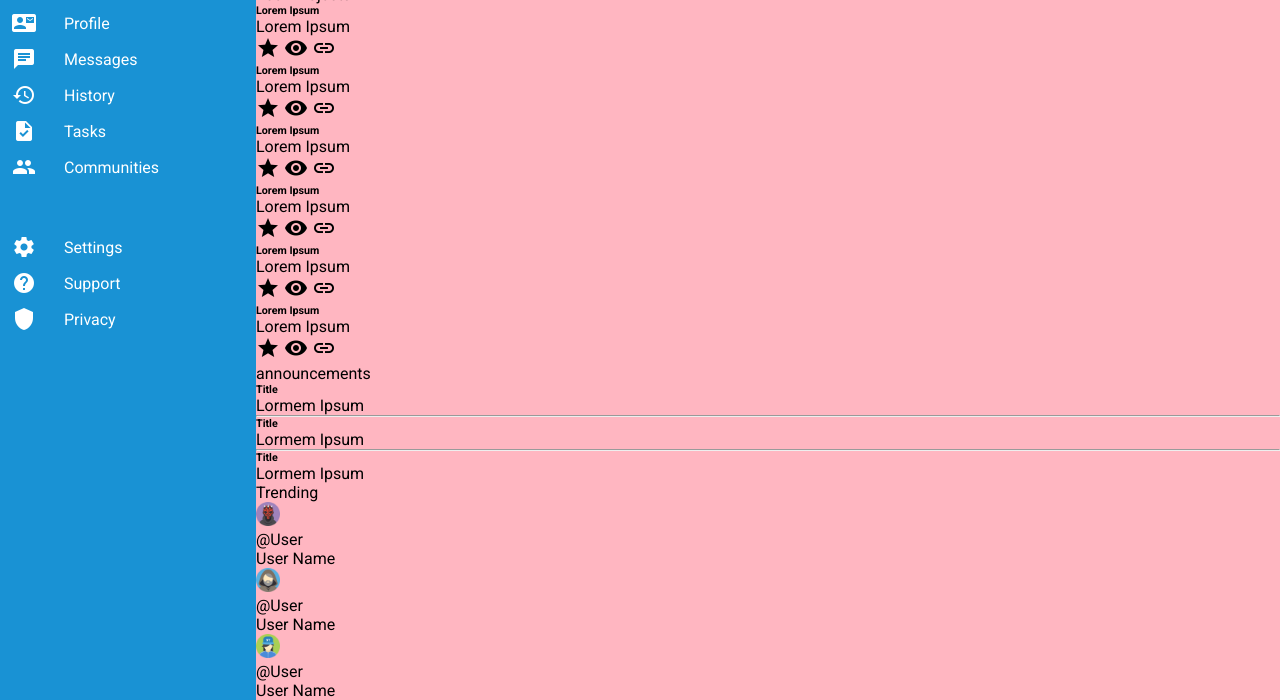
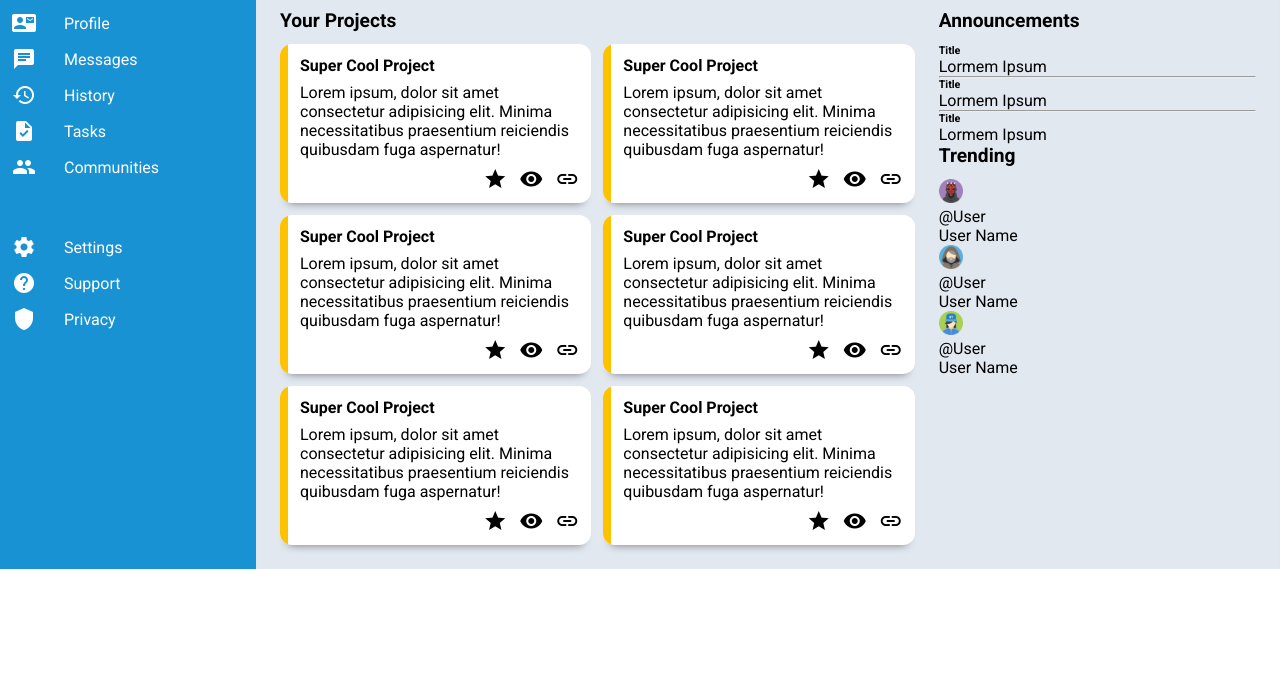
Before and after one commit to mbylater/odin-admin-dashboard, a plain HTML site: page index.html in a window 1280 px wide. Shown: the part 137-837 px from the top of the page. After the commit the page ends 800 px from the top, so only its background shows below. Drawn offline with Linux system fonts and the light colour scheme.

Commit message:
Update cards content and fif wrapping around the text

```diff
--- a/index.html
+++ b/index.html
@@ -92,71 +92,85 @@
         <div class="main">
             <div class="projects">
                 <p class="title">Your Projects</p>
-                <div class="card">
-                    <div class="stripe"></div>
-                    <h6>Lorem Ipsum</h6>
-                    <p>Lorem Ipsum</p>
-                    <div class="icons">
-                        <span class="material-icons black">star</span>
-                         <span class="material-icons black">visibility</span>
-                         <span class="material-icons black">link</span>
+                <div class="project-cards">
+                    <div class="card">
+                        <div class="stripe"></div>
+                        <div class="card-body">
+                            <h4>Super Cool Project</h4>
+                            <p>Lorem ipsum, dolor sit amet consectetur adipisicing elit. Minima necessitatibus praesentium reiciendis quibusdam fuga aspernatur!</p>
+                            <div class="icons">
+                                <span class="material-icons black">star</span>
+                                <span class="material-icons black">visibility</span>
+                                <span class="material-icons black">link</span>
+                            </div>
+                        </div>
                     </div>
-                </div>
-                <div class="card">
-                    <div class="stripe"></div>
-                    <h6>Lorem Ipsum</h6>
-                    <p>Lorem Ipsum</p>
-                    <div class="icons">
-                        <span class="material-icons black">star</span>
-                         <span class="material-icons black">visibility</span>
-                         <span class="material-icons black">link</span>
+                    <div class="card">
+                        <div class="stripe"></div>
+                        <div class="card-body">
+                            <h4>Super Cool Project</h4>
+                            <p>Lorem ipsum, dolor sit amet consectetur adipisicing elit. Minima necessitatibus praesentium reiciendis quibusdam fuga aspernatur!</p>
+                            <div class="icons">
+                                <span class="material-icons black">star</span>
+                                <span class="material-icons black">visibility</span>
+                                <span class="material-icons black">link</span>
+                            </div>
+                        </div>
                     </div>
-                </div>
-                <div class="card">
-                    <div class="stripe"></div>
-                    <h6>Lorem Ipsum</h6>
-                    <p>Lorem Ipsum</p>
-                    <div class="icons">
-                        <span class="material-icons black">star</span>
-                         <span class="material-icons black">visibility</span>
-                         <span class="material-icons black">link</span>
+                    <div class="card">
+                        <div class="stripe"></div>
+                        <div class="card-body">
+                            <h4>Super Cool Project</h4>
+                            <p>Lorem ipsum, dolor sit amet consectetur adipisicing elit. Minima necessitatibus praesentium reiciendis quibusdam fuga aspernatur!</p>
+                            <div class="icons">
+                                <span class="material-icons black">star</span>
+                                <span class="material-icons black">visibility</span>
+                                <span class="material-icons black">link</span>
+                            </div>
+                        </div>
                     </div>
-                </div>
-                <div class="card">
-                    <div class="stripe"></div>
-                    <h6>Lorem Ipsum</h6>
-                    <p>Lorem Ipsum</p>
-                    <div class="icons">
-                        <span class="material-icons black">star</span>
-                         <span class="material-icons black">visibility</span>
-                         <span class="material-icons black">link</span>
+                    <div class="card">
+                        <div class="stripe"></div>
+                        <div class="card-body">
+                            <h4>Super Cool Project</h4>
+                            <p>Lorem ipsum, dolor sit amet consectetur adipisicing elit. Minima necessitatibus praesentium reiciendis quibusdam fuga aspernatur!</p>
+                            <div class="icons">
+                                <span class="material-icons black">star</span>
+                                <span class="material-icons black">visibility</span>
+                                <span class="material-icons black">link</span>
+                            </div>
+                        </div>
                     </div>
-                </div>
-                <div class="card">
-                    <div class="stripe"></div>
-                    <h6>Lorem Ipsum</h6>
-                    <p>Lorem Ipsum</p>
-                    <div class="icons">
-                        <span class="material-icons black">star</span>
-                         <span class="material-icons black">visibility</span>
-                         <span class="material-icons black">link</span>
+                    <div class="card">
+                        <div class="stripe"></div>
+                        <div class="card-body">
+                            <h4>Super Cool Project</h4>
+                            <p>Lorem ipsum, dolor sit amet consectetur adipisicing elit. Minima necessitatibus praesentium reiciendis quibusdam fuga aspernatur!</p>
+                            <div class="icons">
+                                <span class="material-icons black">star</span>
+                                <span class="material-icons black">visibility</span>
+                                <span class="material-icons black">link</span>
+                            </div>
+                        </div>
                     </div>
-                </div>
-                <div class="card">
-                    <div class="stripe"></div>
-                    <h6>Lorem Ipsum</h6>
-                    <p>Lorem Ipsum</p>
-                    <div class="icons">
-                        <span class="material-icons black">star</span>
-                         <span class="material-icons black">visibility</span>
-                         <span class="material-icons black">link</span>
+                    <div class="card">
+                        <div class="stripe"></div>
+                        <div class="card-body">
+                            <h4>Super Cool Project</h4>
+                            <p>Lorem ipsum, dolor sit amet consectetur adipisicing elit. Minima necessitatibus praesentium reiciendis quibusdam fuga aspernatur!</p>
+                            <div class="icons">
+                                <span class="material-icons black">star</span>
+                                <span class="material-icons black">visibility</span>
+                                <span class="material-icons black">link</span>
+                            </div>
+                        </div>
                     </div>
                 </div>
             </div>
             <div class="body-right">
                 <div class="announcements">
-                    <p class="title">announcements</p>
-                    <div class="announcements-card">
+                    <p class="title">Announcements</p>
+                    <div class="announcement-cards">
                         <div class="announcement">
                             <h6>Title</h6>
                             <p>Lormem Ipsum</p>
--- a/styles.css
+++ b/styles.css
@@ -147,17 +147,73 @@ button {
 /* MAIN */
 
 .main {
+    display: grid;
+    grid-template-columns: 2fr 1fr;
     /* Visuals */
-    background-color: lightpink;
+    background-color: rgb(226, 232, 240);
+    padding: 24px;
+    box-shadow: inset 0 8px 8px -8px rgba(0,0,0,0.5);
+    gap: 24px;
 }
+
+.title {
+    font-weight: 600;
+    font-size: larger;
+    padding-bottom: 12px;
+}
+
+.projects {
+    grid-column: 1 / 2;
+}
+
+.project-cards {
+    display: grid;
+    grid-template-columns: repeat(2, 1fr);
+    grid-template-rows: repeat(3, auto);
+    gap: 12px;
+}
+
+.card {
+    display: grid;
+    grid-template-columns: 8px auto;
+    background-color: white;
+    box-shadow: 0 8px 8px -8px rgba(0,0,0,0.5);
+    border-radius: 12px;
+    overflow: hidden;
+}
+
+.stripe {
+    background-color: rgb(255, 194, 0);
+    grid-row: 1 / 4;
+}
+
+.card-body {
+    padding: 12px;
+    display: grid;
+    grid-template-rows: auto auto 24px;
+    gap: 8px;
+}
+
+.icons {
+    display: grid;
+    grid-template-columns: auto auto auto;
+    gap: 12px;
+    align-items: center;
+    justify-content: end;
+}
+
+.body-right {
+    grid-column: 2 / 3;
+}
+
+
+/* AVATARS & ICONS */
 
 ul {
     list-style: none;
     padding: 0px;
     margin: 0px;
 }
-
-/* AVATARS & ICONS */
 
 .avatar {
     width: 24px;
```
